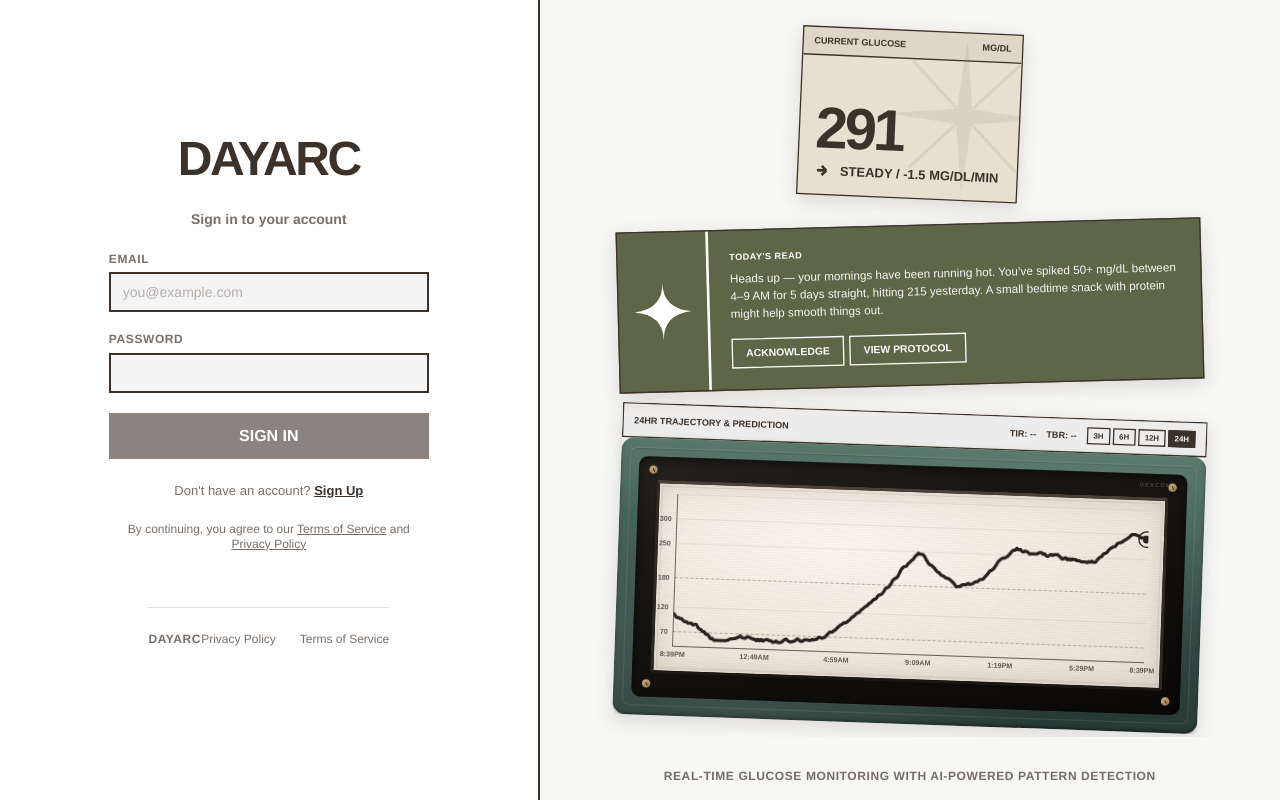
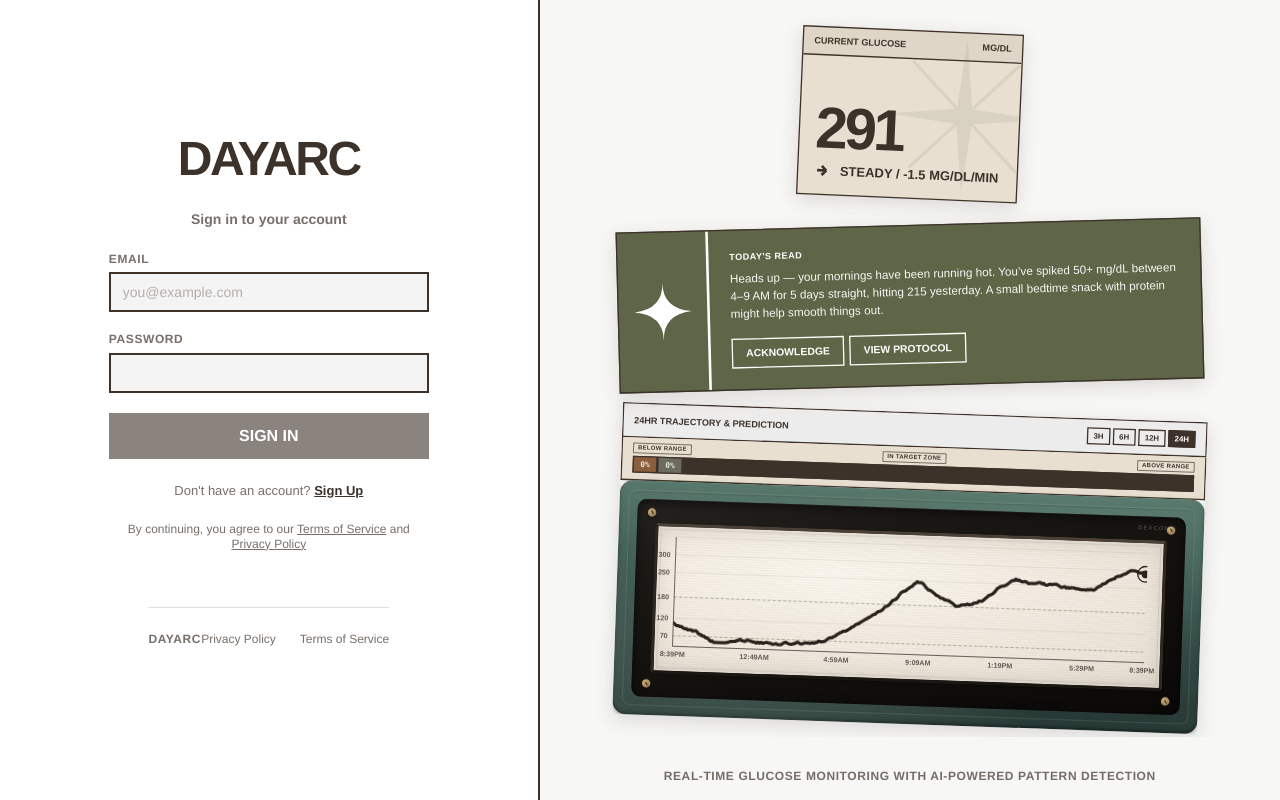
Before and after one commit to bowedcontainer2/dex-insights-core, a React (Vite) app in the folder client/: page /login in a window 1280 px wide. Built offline with nearby package versions, Linux system fonts and the light colour scheme; no server answers.

Commit message:
Add TIR segmented bar, reposition Ask DayArc panel
- Replace plain TIR/TBR text with segmented bar showing below/in/above
  range distribution with labeled segments and monospace percentages
- Move Ask DayArc panel above chart (span 8), rename header
- Remove Voice/Text Input label from header

```diff
--- a/client/src/components/panels/Chart24Hr.module.css
+++ b/client/src/components/panels/Chart24Hr.module.css
@@ -65,22 +65,77 @@
   max-width: 180px;
 }
 
-/* Time range button bar */
-.rangeBar {
+/* Time range buttons */
+.timeButtons {
   display: flex;
-  gap: 1rem;
+  gap: 0.25rem;
+}
+
+/* TIR Segmented Bar */
+.tirSection {
+  background: var(--bg-panel);
+  border: var(--border-thin);
+  border-top: none;
+  padding: 0.5rem 1rem 0.625rem;
+}
+
+.tirLabels {
+  display: flex;
+  justify-content: space-between;
+  margin-bottom: 0.25rem;
+}
+
+.tirLabel {
+  font-size: 0.575rem;
+  font-weight: 800;
+  text-transform: uppercase;
+  letter-spacing: 0.05em;
+  color: var(--fg);
+  border: 1.5px solid var(--fg);
+  padding: 0.15rem 0.4rem;
+  line-height: 1;
+}
+
+.tirBarWrap {
+  display: flex;
   align-items: center;
 }
 
-.stats {
+.tirBar {
   display: flex;
-  gap: 1rem;
-  font-weight: 700;
+  height: 26px;
+  flex: 1;
+  border: 2px solid var(--fg);
+  background: var(--fg);
+  gap: 2px;
+  position: relative;
 }
 
-.timeButtons {
+.tirSegmentBelow,
+.tirSegmentIn,
+.tirSegmentAbove {
   display: flex;
-  gap: 0.25rem;
+  align-items: center;
+  justify-content: center;
+  font-size: 0.75rem;
+  font-weight: 600;
+  font-family: 'Menlo', 'Monaco', 'Courier New', monospace;
+  color: rgba(255, 255, 255, 0.85);
+  transition: width 0.4s ease;
+  min-width: 0;
+  overflow: hidden;
+}
+
+.tirSegmentBelow {
+  background: #8b5e3c;
+}
+
+.tirSegmentIn {
+  background: var(--accent);
+}
+
+.tirSegmentAbove {
+  background: #6b6b5e;
 }
 
 .timeButton {
--- a/client/src/components/panels/Chart24Hr.tsx
+++ b/client/src/components/panels/Chart24Hr.tsx
@@ -22,18 +22,15 @@
 }
 
 export default function Chart24Hr({ egvs, loading, hours, onHoursChange, todayStats }: Props) {
-  const tir = todayStats ? `${todayStats.timeInRangePct}%` : '--';
-  const tbr = todayStats ? `${todayStats.timeBelowPct}%` : '--';
+  const tirPct = todayStats?.timeInRangePct ?? 0;
+  const tbrPct = todayStats?.timeBelowPct ?? 0;
+  const tarPct = todayStats?.timeAbovePct ?? 0;
+  const hasStats = todayStats !== null;
 
   return (
     <Panel gridColumn="span 8" gridRow="span 4" style={{ border: 'none', background: 'none' }}>
       <PanelHeader style={{ border: 'var(--border-thin)' }}>
         <span>{hours}HR Trajectory & Prediction</span>
-        <div className={styles.rangeBar}>
-          <div className={styles.stats}>
-            <span>TIR: {tir}</span>
-            <span>TBR: {tbr}</span>
-          </div>
         <div className={styles.timeButtons}>
           {TIME_RANGES.map((h) => (
             <button
@@ -50,8 +47,37 @@
             </button>
           ))}
         </div>
+      </PanelHeader>
+
+      <div className={styles.tirSection}>
+          <div className={styles.tirLabels}>
+            <span className={styles.tirLabel}>Below Range</span>
+            <span className={styles.tirLabel}>In Target Zone</span>
+            <span className={styles.tirLabel}>Above Range</span>
           </div>
-      </PanelHeader>
+          <div className={styles.tirBarWrap}>
+            <div className={styles.tirBar}>
+              <div
+                className={styles.tirSegmentBelow}
+                style={{ width: `${Math.max(tbrPct, 4)}%` }}
+              >
+                <span>{tbrPct}%</span>
+              </div>
+              <div
+                className={styles.tirSegmentIn}
+                style={{ width: `${tirPct}%` }}
+              >
+                <span>{tirPct}%</span>
+              </div>
+              <div
+                className={styles.tirSegmentAbove}
+                style={{ width: `${Math.max(tarPct, 4)}%` }}
+              >
+                <span>{tarPct}%</span>
+              </div>
+            </div>
+          </div>
+      </div>
 
       <div className={styles.chartArea}>
         <div className={styles.hardwareFrame}>
--- a/client/src/components/panels/QuickAsk.module.css
+++ b/client/src/components/panels/QuickAsk.module.css
@@ -1,5 +1,5 @@
 .container {
-  grid-column: 1 / -1;
+  grid-column: span 8;
   grid-row: span 1;
   background-color: var(--accent);
   color: var(--bg);
--- a/client/src/components/panels/QuickAsk.tsx
+++ b/client/src/components/panels/QuickAsk.tsx
@@ -59,8 +59,7 @@
   return (
     <div className={styles.container}>
       <div className={styles.header}>
-        <span>AI Query Interface</span>
-        <span className={styles.headerLabel}>Voice/Text Input</span>
+        <span>Ask DayArc</span>
       </div>
       <div className={styles.body}>
         {showDefault && (
--- a/client/src/pages/DashboardPage.tsx
+++ b/client/src/pages/DashboardPage.tsx
@@ -116,10 +116,10 @@
       <Dashboard>
         <CurrentGlucose reading={reading} stale={stale} loading={dataLoading} />
         <AIAlert patterns={patternsData?.patterns ?? []} insight={insightsData} />
+        <QuickAsk />
         <Chart24Hr egvs={egvs} loading={dataLoading} hours={chartHours} onHoursChange={setChartHours} todayStats={patternsData?.todayStats ?? null} />
         <ActionableInsight patterns={patternsData?.patterns ?? []} insight={insightsData} />
         <Patterns patterns={patternsData?.patterns ?? []} daysWithData={patternsData?.windowStats?.length ?? 0} />
-        <QuickAsk />
         <DaySummary insight={insightsData} />
       </Dashboard>
       <Footer />
```
Lines whose indentation alone changed are shown as unchanged.
